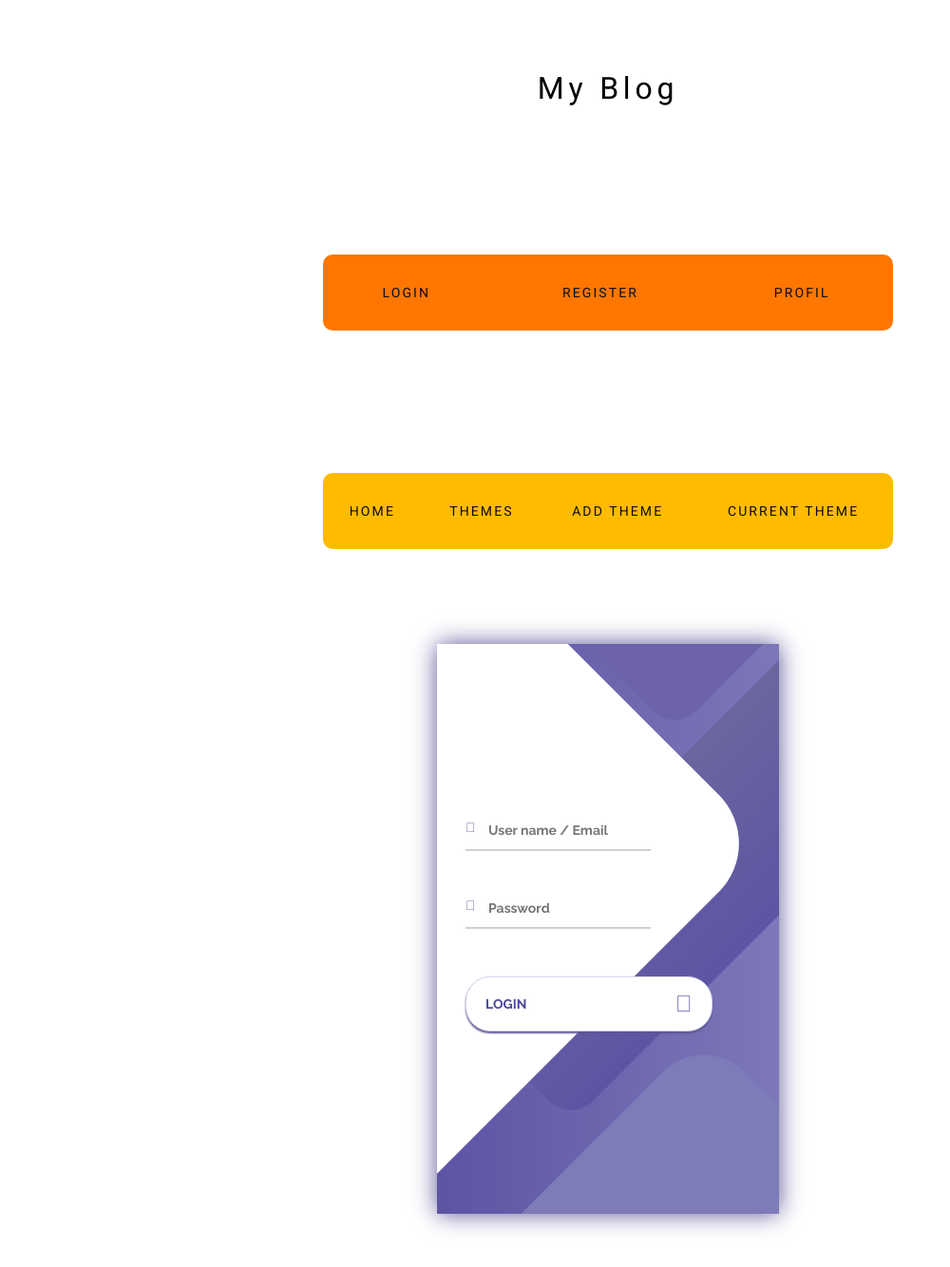
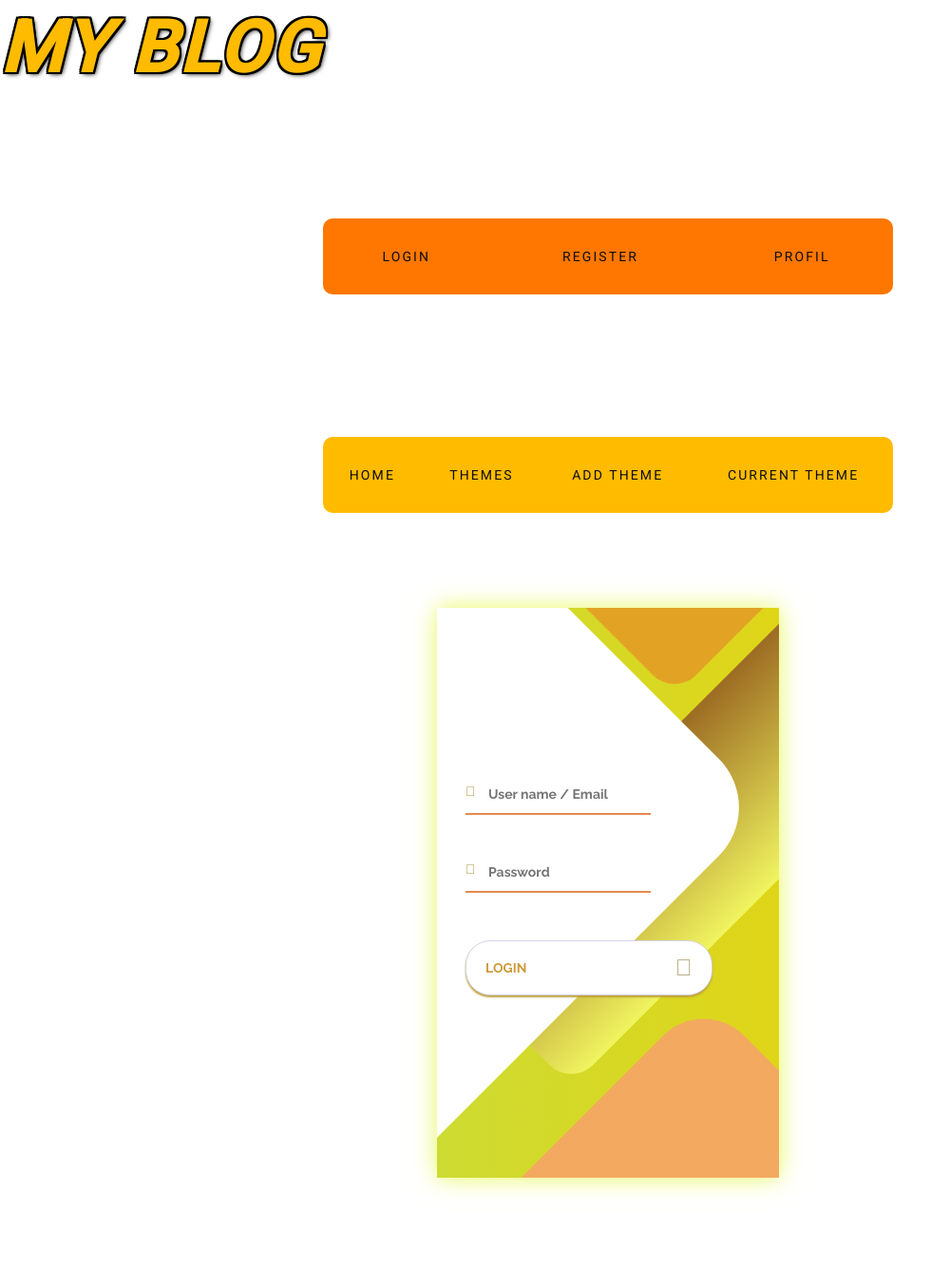
Before and after one commit to fasxmel/Angular-forum, an Angular app: page /login in a window 1280 px wide. Shown: the top 1334 px of the page at 95% size, without its empty margins (0-1000 px from the left). Built offline with nearby package versions, Linux system fonts and the light colour scheme.

Commit message:
refactoring code

```diff
--- a/src/app/core/header/header.component.css
+++ b/src/app/core/header/header.component.css
@@ -11,6 +11,20 @@ body {
   width: 600px;
   text-align: center;
   padding-top: 50px;
+}
+
+.logo {
+  margin-top: 20px;
+  margin-bottom: 20px;
+  font-size: 75px;
+  display: flex;
+  align-items: center;
+  color: rgb(255, 187, 0);
+  text-transform: uppercase;
+  letter-spacing: 3px;
+  text-shadow: 2px 2px 0 #000, -2px -2px 0 #000, 2px -2px 0 #000, -2px 2px 0 #000, 0 2px 0 #000, 2px 0 0 #000, 0 -2px 0 #000, -2px 0 0 #000, 2px 2px 5px #000;
+
+
 }
 
 h1 {
--- a/src/app/core/header/header.component.html
+++ b/src/app/core/header/header.component.html
@@ -1,5 +1,9 @@
-<div class="header">
-  <h1>My Blog</h1>
+<header>
+  <div class="mini-navbar-wrap">
+    <div class="logo-wrap">
+      <p class="logo"><span class="logo">My Blog</span></p>
+   </div>
+   <div *ngIf="!isLoggedIn" class="mini-navbar">
     <div class="nav">
       <ul>
         <li>
@@ -12,6 +16,7 @@
           <a routerLink="/profil">Profil</a>
         </li>
       </ul>
+    </div>
    </div>
   </div>
 
@@ -31,3 +36,4 @@
   </li>
 </ul>
 </div>
+</header>
--- a/src/app/user/login/login.component.css
+++ b/src/app/user/login/login.component.css
@@ -1,5 +1,3 @@
-
-
 @import url('https://fonts.googleapis.com/css?family=Raleway:400,700');
 
 * {
@@ -10,7 +8,7 @@
 }
 
 body {
-	background: linear-gradient(90deg, #C7C5F4, #776BCC);
+	background: linear-gradient(90deg, #e1df39, #bc6d1f);
 }
 
 .container {
@@ -21,11 +19,11 @@ body {
 }
 
 .screen {
-	background: linear-gradient(90deg, #5D54A4, #7C78B8);
+	background: linear-gradient(90deg, #cddb32, #dfd518);
 	position: relative;
 	height: 600px;
 	width: 360px;
-	box-shadow: 0px 0px 24px #5C5696;
+	box-shadow: 0px 0px 24px #e8f85c;
 }
 
 .screen__content {
@@ -62,7 +60,7 @@ body {
 .screen__background__shape2 {
 	height: 220px;
 	width: 220px;
-	background: #6C63AC;
+	background: #e2a325;
 	top: -172px;
 	right: 0;
 	border-radius: 32px;
@@ -71,7 +69,7 @@ body {
 .screen__background__shape3 {
 	height: 540px;
 	width: 190px;
-	background: linear-gradient(270deg, #5D54A4, #6A679E);
+	background: linear-gradient(270deg, #f0f560, #9c6c23);
 	top: -24px;
 	right: 0;
 	border-radius: 32px;
@@ -80,7 +78,7 @@ body {
 .screen__background__shape4 {
 	height: 400px;
 	width: 200px;
-	background: #7E7BB9;
+	background: #f3a95f;
 	top: 420px;
 	right: 50px;
 	border-radius: 60px;
@@ -100,12 +98,12 @@ body {
 .login__icon {
 	position: absolute;
 	top: 30px;
-	color: #7875B5;
+	color: #b1943d;
 }
 
 .login__input {
 	border: none;
-	border-bottom: 2px solid #D1D1D4;
+	border-bottom: 2px solid #e38a4f;
 	background: none;
 	padding: 10px;
 	padding-left: 24px;
@@ -133,8 +131,8 @@ body {
 	display: flex;
 	align-items: center;
 	width: 100%;
-	color: #4C489D;
-	box-shadow: 0px 2px 2px #5C5696;
+	color: #cd9b3d;
+	box-shadow: 0px 2px 2px #bfa03a;
 	cursor: pointer;
 	transition: .2s;
 }
@@ -149,7 +147,7 @@ body {
 .button__icon {
 	font-size: 24px;
 	margin-left: auto;
-	color: #7875B5;
+	color: #b5a175;
 }
 
 .social-login {
--- a/src/app/user/register/register.component.css
+++ b/src/app/user/register/register.component.css
@@ -8,7 +8,7 @@
 }
 
 body {
-	background: linear-gradient(90deg, #C7C5F4, #776BCC);
+	background: linear-gradient(90deg, #e1df39, #bc6d1f);
 }
 
 .container {
@@ -19,11 +19,11 @@ body {
 }
 
 .screen {
-	background: linear-gradient(90deg, #5D54A4, #7C78B8);
+	background: linear-gradient(90deg, #cddb32, #dfd518);
 	position: relative;
 	height: 600px;
 	width: 360px;
-	box-shadow: 0px 0px 24px #5C5696;
+	box-shadow: 0px 0px 24px #e8f85c;
 }
 
 .screen__content {
@@ -60,7 +60,7 @@ body {
 .screen__background__shape2 {
 	height: 220px;
 	width: 220px;
-	background: #6C63AC;
+	background: #e2a325;
 	top: -172px;
 	right: 0;
 	border-radius: 32px;
@@ -69,7 +69,7 @@ body {
 .screen__background__shape3 {
 	height: 540px;
 	width: 190px;
-	background: linear-gradient(270deg, #5D54A4, #6A679E);
+	background: linear-gradient(270deg, #f0f560, #9c6c23);
 	top: -24px;
 	right: 0;
 	border-radius: 32px;
@@ -78,7 +78,7 @@ body {
 .screen__background__shape4 {
 	height: 400px;
 	width: 200px;
-	background: #7E7BB9;
+	background: #f3a95f;
 	top: 420px;
 	right: 50px;
 	border-radius: 60px;
@@ -98,12 +98,12 @@ body {
 .login__icon {
 	position: absolute;
 	top: 30px;
-	color: #7875B5;
+	color: #b1943d;
 }
 
 .login__input {
 	border: none;
-	border-bottom: 2px solid #D1D1D4;
+	border-bottom: 2px solid #e38a4f;
 	background: none;
 	padding: 10px;
 	padding-left: 24px;
@@ -131,8 +131,8 @@ body {
 	display: flex;
 	align-items: center;
 	width: 100%;
-	color: #4C489D;
-	box-shadow: 0px 2px 2px #5C5696;
+	color: #cd9b3d;
+	box-shadow: 0px 2px 2px #bfa03a;
 	cursor: pointer;
 	transition: .2s;
 }
@@ -147,7 +147,7 @@ body {
 .button__icon {
 	font-size: 24px;
 	margin-left: auto;
-	color: #7875B5;
+	color: #b5a175;
 }
 
 .social-login {
```
Lines whose indentation alone changed are shown as unchanged.
